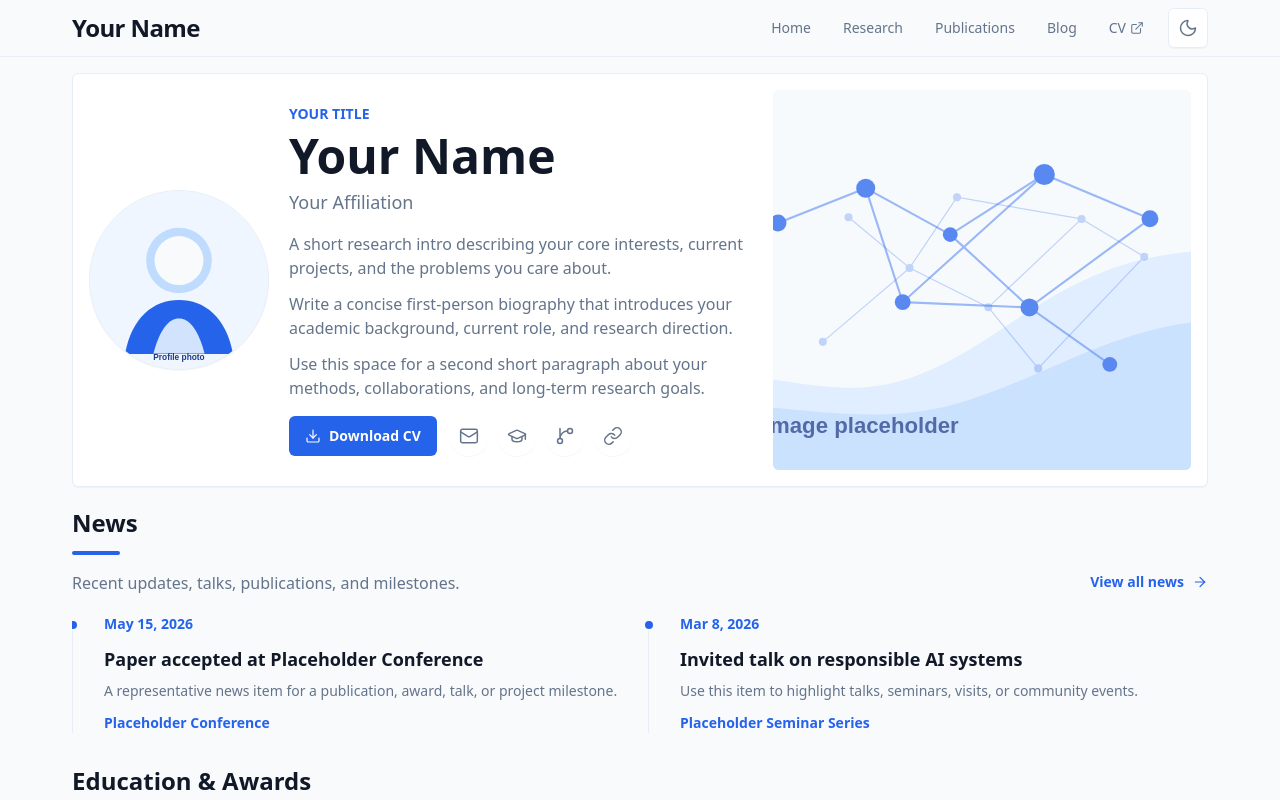
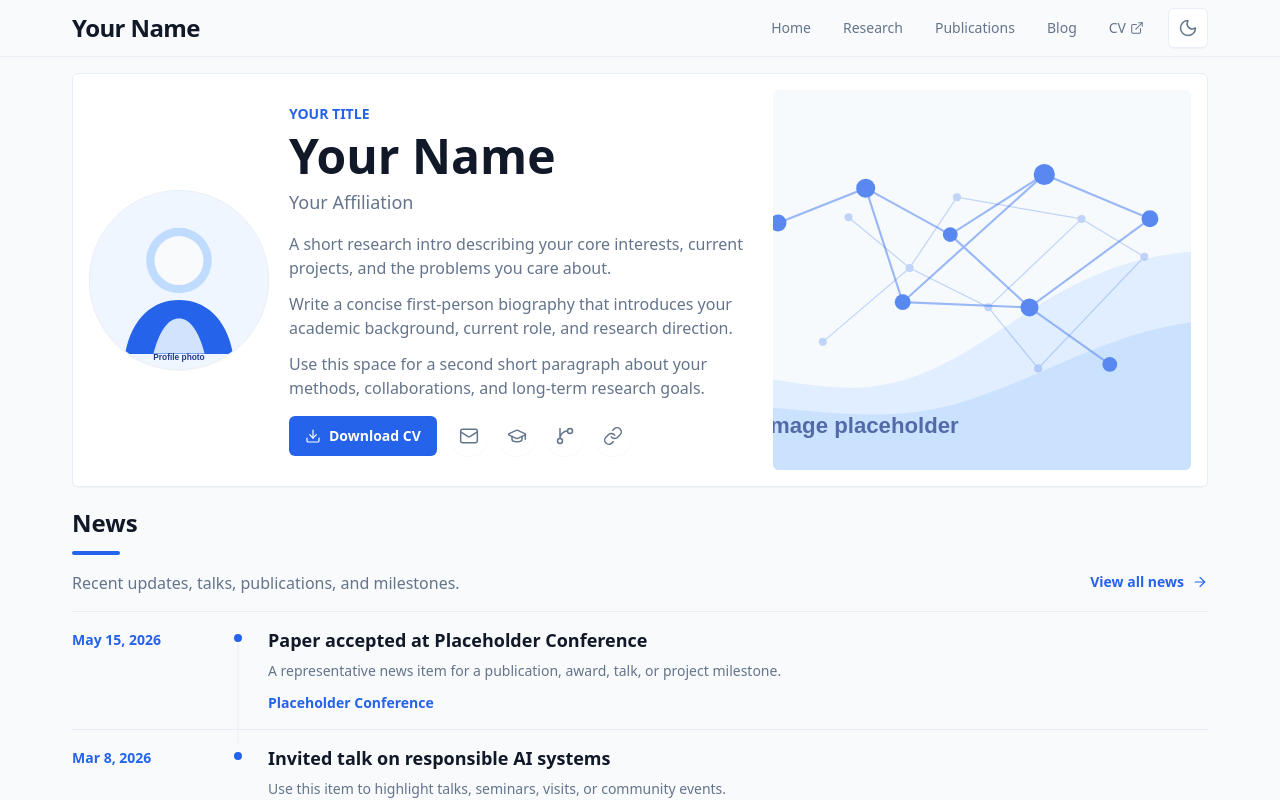
Before and after one commit to mtplayground/chen-hatti-f810-personal-site, a Next.js app: page / in a window 1280 px wide. Shown: the top 800 px of the page. Built offline with nearby package versions, Linux system fonts and the light colour scheme.

Commit message:
feat: Convert News to a vertical timeline list

```diff
--- a/components/sections/news-timeline-section.tsx
+++ b/components/sections/news-timeline-section.tsx
@@ -26,21 +26,36 @@ export function NewsTimelineSection() {
         title="News"
       />
 
-      <ol className="grid gap-card md:flex md:overflow-x-auto md:pb-3">
-        {news.map((item) => {
+      <ol className="border-y border-academic-border dark:border-academic-dark-border">
+        {news.map((item, index) => {
           const venueLink = getVenueLink(item);
+          const isLast = index === news.length - 1;
 
           return (
-            <li className="relative pl-8 md:min-w-[280px] md:flex-1" key={item.id}>
-              <div className="absolute left-0 top-2 h-[calc(100%-0.5rem)] w-px bg-academic-border dark:bg-academic-dark-border" />
-              <div className="absolute left-[-5px] top-2 h-3 w-3 rounded-full border-2 border-academic-bg-subtle bg-academic-accent dark:border-academic-dark-bg dark:bg-academic-dark-accent" />
+            <li
+              className="grid gap-3 border-b border-academic-border py-card last:border-b-0 sm:grid-cols-[8.5rem_1.75rem_minmax(0,1fr)] sm:gap-card dark:border-academic-dark-border"
+              key={item.id}
+            >
               <time
-                className="text-sm font-semibold text-academic-accent dark:text-academic-dark-accent"
+                className="text-sm font-semibold text-academic-accent dark:text-academic-dark-accent sm:pt-0.5"
                 dateTime={item.date}
               >
                 {formatNewsDate(item.date)}
               </time>
-              <h3 className="mt-2 text-lg font-semibold text-academic-text dark:text-academic-dark-text">
+
+              <div className="relative hidden justify-center sm:flex" aria-hidden="true">
+                {!isLast ? (
+                  <span className="absolute left-1/2 top-4 h-[calc(100%+1rem)] w-px -translate-x-1/2 bg-academic-border dark:bg-academic-dark-border" />
+                ) : null}
+                <span className="mt-1 h-3 w-3 rounded-full border-2 border-academic-bg-subtle bg-academic-accent dark:border-academic-dark-bg dark:bg-academic-dark-accent" />
+              </div>
+
+              <div className="relative pl-6 sm:pl-0">
+                <span
+                  aria-hidden="true"
+                  className="absolute left-0 top-2 h-3 w-3 rounded-full border-2 border-academic-bg-subtle bg-academic-accent sm:hidden dark:border-academic-dark-bg dark:bg-academic-dark-accent"
+                />
+                <h3 className="text-lg font-semibold leading-snug text-academic-text dark:text-academic-dark-text">
                   {item.title}
                 </h3>
                 {item.description ? (
@@ -65,6 +80,7 @@ export function NewsTimelineSection() {
                     )}
                   </p>
                 ) : null}
+              </div>
             </li>
           );
         })}
```
Lines whose indentation alone changed are shown as unchanged.
